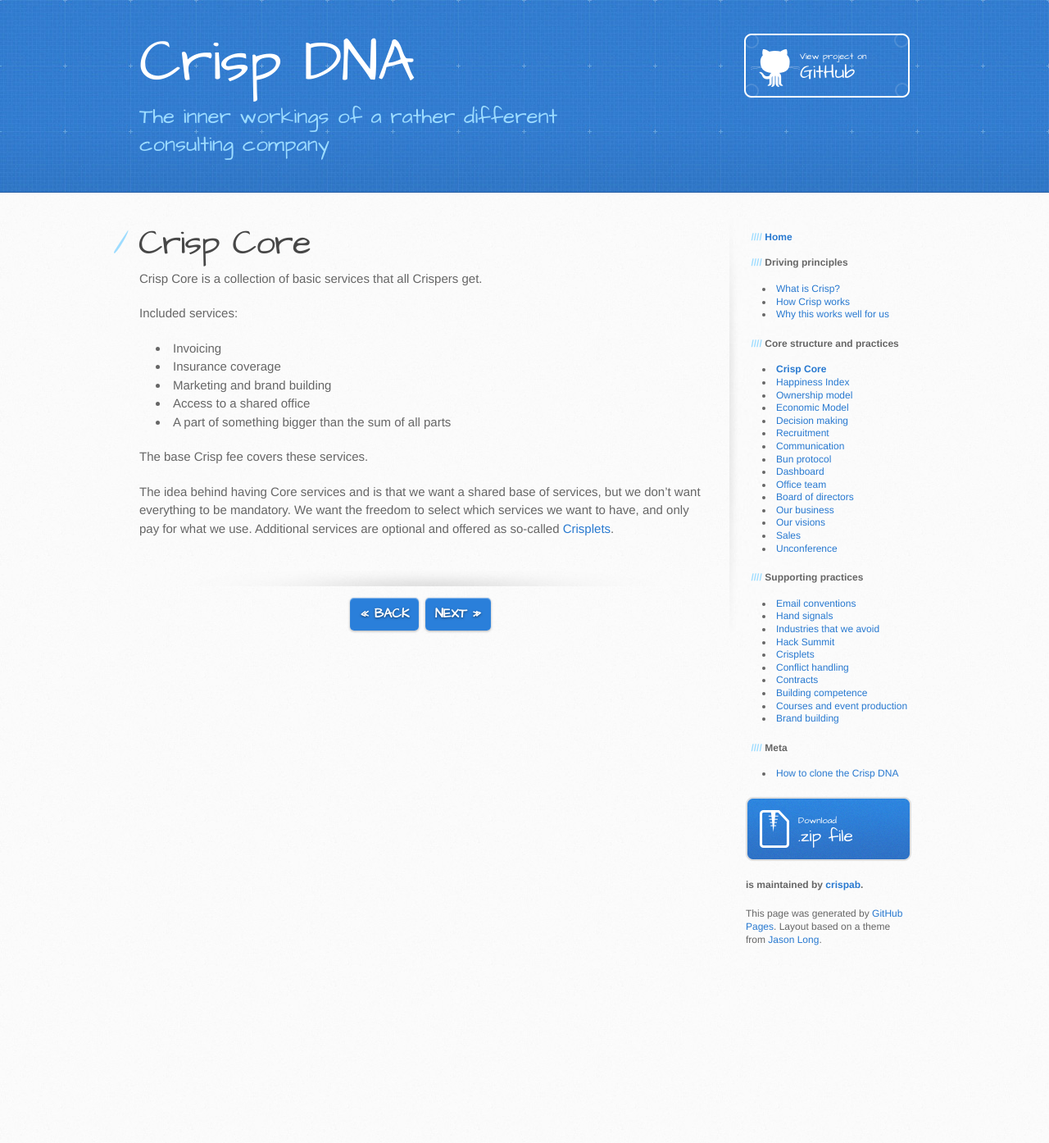
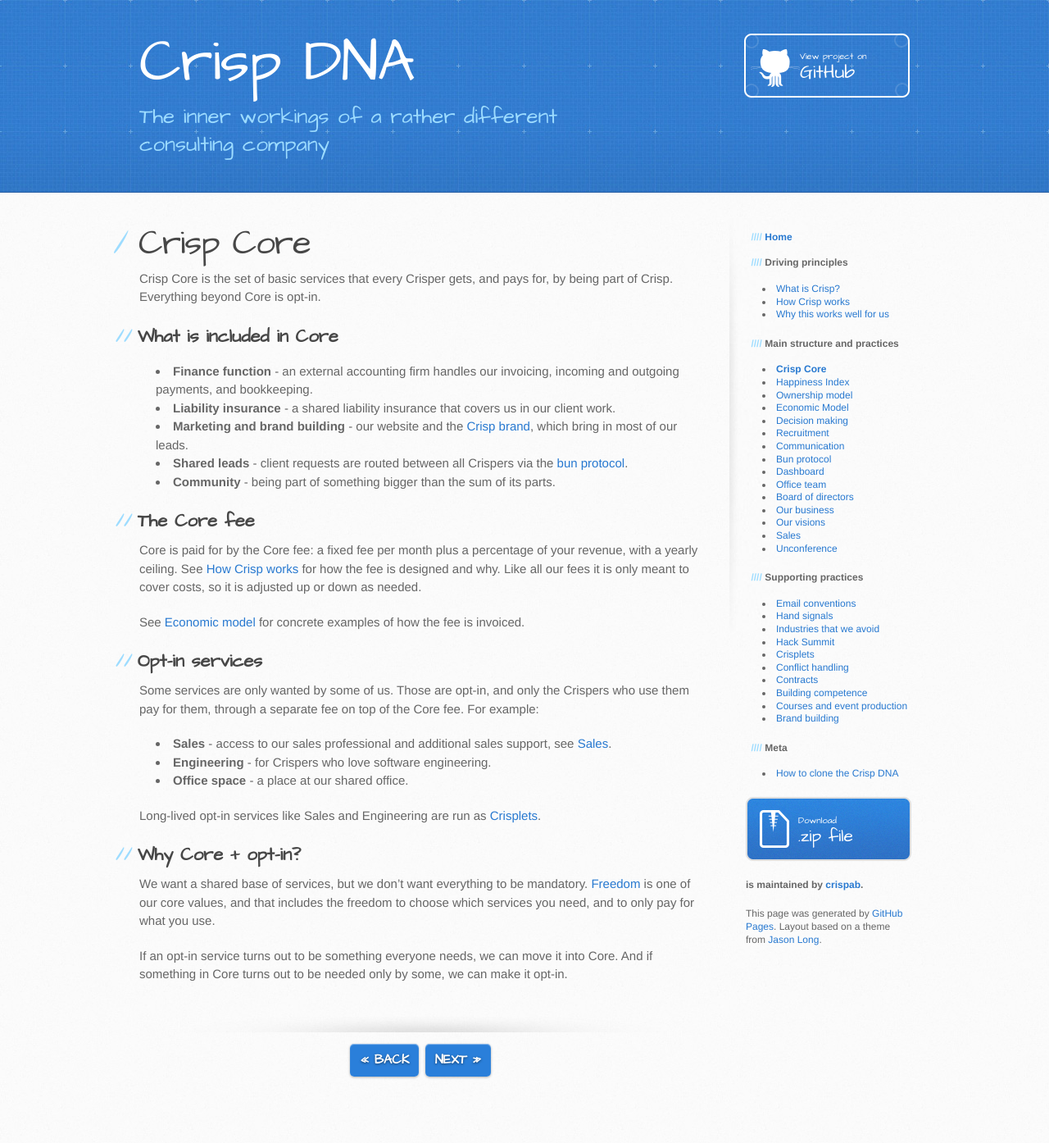
Before and after one commit to crispab/crisp-dna, a Jekyll site: the page built from _docs/core.md, in a window 1280 px wide. Shown: the whole page at 82% size. Built offline with Jekyll 4.4.1, drawn with Linux system fonts in a browser that asks for light colours; before the commit the page ends 1264 px from its top, so only the background shows below that.

Commit message:
Describe Crisp Core services and fees, fix sales page
- Rename nav section "Core structure and practices" to "Main structure
  and practices" so it no longer clashes with Crisp Core
- Core page: included services, the Core fee and opt-in services,
  without fee amounts
- How Crisp works: call the base fee the Core fee, mention opt-in fees
- Add Crisp Core to the docs index
- Sales: fix .md links and anchors, restore lost heading, rename
  business developer to sales professional, drop personal remark
- Crisplets, Core, Sales: setext headings like the other pages

Co-Authored-By: Claude Opus 5.5 <noreply@anthropic.com>

```diff
--- a/_data/docs.yml
+++ b/_data/docs.yml
@@ -4,7 +4,7 @@
   - how-crisp-works.html
   - why-this-works.html
 
-- title: Core structure and practices
+- title: Main structure and practices
   docs:
   - core.html
   - happiness-index.html
--- a/_docs/core.md
+++ b/_docs/core.md
@@ -5,20 +5,40 @@ next_section: happiness-index.html
 ---
 
 Crisp Core
-==================
+==========
 
-Crisp Core is a collection of basic services that all Crispers get.
+Crisp Core is the set of basic services that every Crisper gets, and pays for, by being part of Crisp. Everything beyond Core is opt-in.
 
-Included services:
+What is included in Core
+------------------------
 
-* Invoicing
-* Insurance coverage
-* Marketing and brand building
-* Access to a shared office
-* A part of something bigger than the sum of all parts
+- **Finance function** - an external accounting firm handles our invoicing, incoming and outgoing payments, and bookkeeping.
+- **Liability insurance** - a shared liability insurance that covers us in our client work.
+- **Marketing and brand building** - our website and the [Crisp brand](brand-building.html), which bring in most of our leads.
+- **Shared leads** - client requests are routed between all Crispers via the [bun protocol](bun-protocol.html).
+- **Community** - being part of something bigger than the sum of its parts.
 
-The base Crisp fee covers these services.
+The Core fee
+------------
 
-The idea behind having Core services and is that we want a shared base of services, but we don't want everything to be mandatory.
-We want the freedom to select which services we want to have, and only pay for what we use.
-Additional services are optional and offered as so-called [Crisplets](crisplets.html).
+Core is paid for by the Core fee: a fixed fee per month plus a percentage of your revenue, with a yearly ceiling. See [How Crisp works](how-crisp-works.html) for how the fee is designed and why. Like all our fees it is only meant to cover costs, so it is adjusted up or down as needed.
+
+See [Economic model](economic-model.html) for concrete examples of how the fee is invoiced.
+
+Opt-in services
+---------------
+
+Some services are only wanted by some of us. Those are opt-in, and only the Crispers who use them pay for them, through a separate fee on top of the Core fee. For example:
+
+- **Sales** - access to our sales professional and additional sales support, see [Sales](sales.html).
+- **Engineering** - for Crispers who love software engineering.
+- **Office space** - a place at our shared office.
+
+Long-lived opt-in services like Sales and Engineering are run as [Crisplets](crisplets.html).
+
+Why Core + opt-in?
+------------------
+
+We want a shared base of services, but we don't want everything to be mandatory. [Freedom](what-is-crisp.html) is one of our core values, and that includes the freedom to choose which services you need, and to only pay for what you use.
+
+If an opt-in service turns out to be something everyone needs, we can move it into Core. And if something in Core turns out to be needed only by some, we can make it opt-in.
```
Also changed, not shown: _docs/crisplets.md (+13 -7 lines), _docs/how-crisp-works.md (+3 -1 lines), _docs/index.md (+2 -1 lines), _docs/sales.md (+20 -14 lines).
